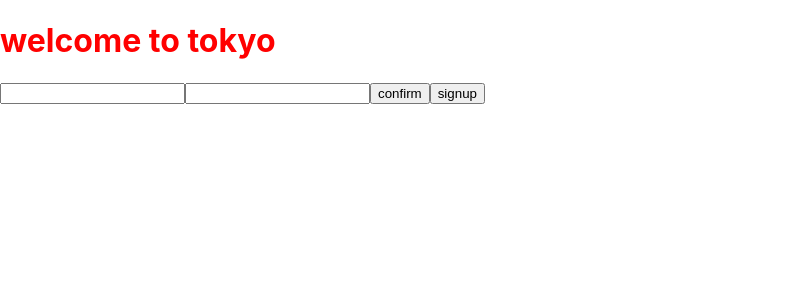
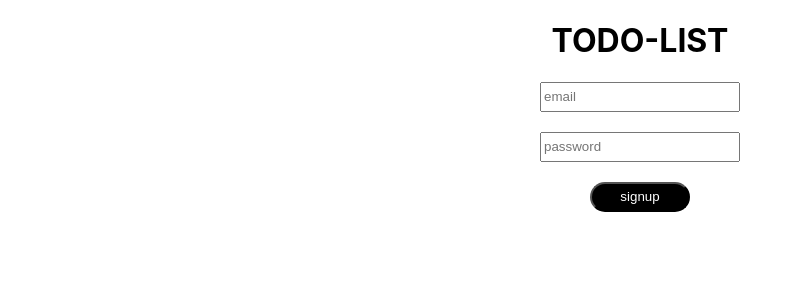
Before and after one commit to oxyu8/TDD-TODO, a Next.js app: page / in a window 1280 px wide. Shown: the top 300 px of the page, without its empty margins (0-803 px from the left). Built offline with nearby package versions, Linux system fonts and the light colour scheme; no server answers.

Commit message:
complete UI of signup

```diff
--- a/package.json
+++ b/package.json
@@ -25,6 +25,7 @@
     "@types/react": "17.0.0",
     "@types/react-dom": "17.0.0",
     "babel-loader": "^8.2.1",
+    "styled-jsx": "3.3.2",
     "typescript": "4.1.2"
   }
 }
--- a/src/components/Button.tsx
+++ b/src/components/Button.tsx
@@ -1,10 +1,35 @@
 type ButtonProps = {
     text: string,
+    value: {
+        email: string,
+        password: string,
+    }
     handleFunc: () => void
 }
 
 export const Button = (props: ButtonProps) => {
+    const canPress = (): boolean => {
+        if (props.value.email == '' && props.value.password == '') {
+            return true
+        } else {
+            return false
+        }
+    }
     return (
-        <button onClick={props.handleFunc}>{props.text}</button>
+        <>
+            <button className='button' onClick={props.handleFunc} disabled={canPress()}>{props.text}</button>
+            <style jsx>
+                {`
+                .button {
+                    width: 100px;
+                    height: 30px;
+                    border-radius: 20px;
+                    color: #fff;
+                    background: #000;
+                    border-color: #000;
+                }
+                `}
+            </style>
+        </>
     )
 }
--- a/src/components/Input.tsx
+++ b/src/components/Input.tsx
@@ -1,11 +1,22 @@
 type InputProps = {
     type: string
     name: string
+    placeholder: string
     handleFunc: (e: React.ChangeEvent<HTMLInputElement>) => void
 }
 
 export const Input = (props: InputProps) => {
     return (
-        <input type={props.type} name={props.name} onChange={props.handleFunc}/>
+        <div>
+            <input className="input" placeholder={props.placeholder} type={props.type} name={props.name} onChange={props.handleFunc}/>
+            <style jsx>
+                {`
+                    .input {
+                        width: 200px;
+                        height: 30px;
+                    }
+                `}
+            </style>
+        </div>
     )
 }
--- a/src/pages/index.tsx
+++ b/src/pages/index.tsx
@@ -12,8 +12,6 @@ const Home = () => {
   })
 
   const signUp = () => {
-    console.log(authValues.email)
-    console.log(authValues.password)
     firebase.auth().createUserWithEmailAndPassword(authValues.email, authValues.password).catch(function(error) {
       // Handle Errors here.
       var errorCode = error.code;
@@ -32,22 +30,28 @@ const Home = () => {
       ...authValues,
       [name]: value
     })
-    console.log(authValues)
   }
-
-  const confirm = () => {
-    console.log(authValues.email)
-    console.log(authValues.password)
-  }
-
   return (
-    <>
-      <PageTitle title={'welcome to tokyo'} color={'red'}></PageTitle>
-      <Input name='email' type="text" handleFunc={handleInputChange}/>
-      <Input name='password' type='password' handleFunc={handleInputChange}/>
-      <Button text="confirm" handleFunc = {confirm}/>
-      <Button text="signup" handleFunc = {signUp}/>
-    </>
+    <div className="container">
+      <PageTitle title={'TODO-LIST'} color={'black'}></PageTitle>
+      <div className="input-area">
+        <Input name='email' type="text" placeholder="email" handleFunc={handleInputChange}/>
+      </div>
+      <div className="input-area">
+        <Input name='password' type='password' placeholder="password" handleFunc={handleInputChange}/>
+      </div>
+      <Button text="signup" value={authValues} handleFunc={signUp}/>
+      <style jsx>
+          {`
+            .container {
+              text-align: center;
+            }
+            .input-area {
+              margin-bottom: 20px;
+            }
+          `}
+        </style>
+    </div>
   )
 }
 
```
